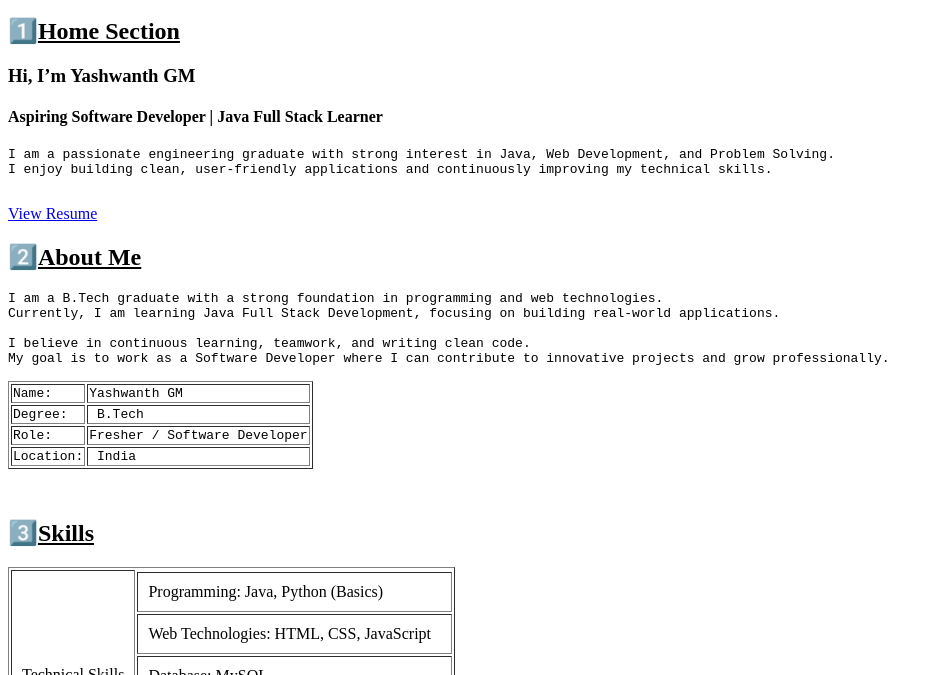
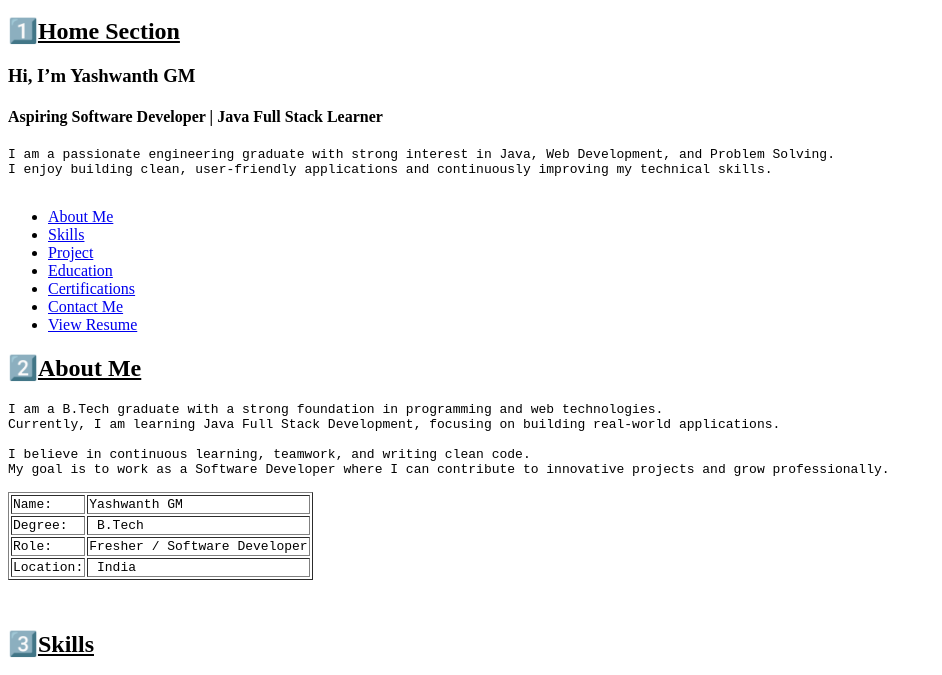
Before and after one commit to Yashwanth-Techi/Day4_portpholio, a plain HTML site: page index.html in a window 1280 px wide. Shown: the part 101-776 px from the top of the page, without its empty margins (0-942 px from the left). Drawn offline with Linux system fonts and the light colour scheme.

Commit message:
Update index.html

```diff
--- a/index.html
+++ b/index.html
@@ -24,9 +24,19 @@ I am a passionate engineering graduate with strong interest in Java, Web Develop
 I enjoy building clean, user-friendly applications and continuously improving my technical skills.
     </pre>
 
-    <a href="https://drive.google.com/file/d/14Qdruqo3jkDdbSukqijvo6z2i_qErNaO/view?usp=sharing" target="_blank">View Resume</a>
+    <ul>
+        <li><a href="#aboutme">About Me</a></li>
+        <li><a href="#skill">Skills</a></li>
+        <li><a href="#project">Project</a></li>
+        <li><a href="#Education">Education</a></li>
+        <li><a href="#Certifications">Certifications</a></li>
+        <li><a href="#Contact Me">Contact Me</a></li>
+        <li><a href="https://drive.google.com/file/d/14Qdruqo3jkDdbSukqijvo6z2i_qErNaO/view?usp=sharing" target="_blank">View Resume</a>
+</li>
+    </ul>
 
-    <h2>2️⃣<ins>About Me</ins></h2>
+
+    <h2 id="aboutme">2️⃣<ins>About Me</ins></h2>
     <pre>
 I am a B.Tech graduate with a strong foundation in programming and web technologies.
 Currently, I am learning Java Full Stack Development, focusing on building real-world applications.
@@ -54,7 +64,7 @@ My goal is to work as a Software Developer where I can contribute to innovative
 </table>
     </pre>
 
-    <h2>3️⃣<ins>Skills</ins></h2>
+    <h2 id="skill">3️⃣<ins>Skills</ins></h2>
 
     <table border="1" cellpadding="10" cellspaceing="0">
         <tr>
@@ -91,7 +101,7 @@ My goal is to work as a Software Developer where I can contribute to innovative
             <td>Time Management</td>
         </tr>
     </table>
-    <h2>4️⃣<ins>Projects</ins></h2>
+    <h2 id="project">4️⃣<ins>Projects</ins></h2>
     <pre>
 <ol><li>Inventory Management System
 
@@ -113,7 +123,7 @@ My goal is to work as a Software Developer where I can contribute to innovative
     </ol>
 </pre>
 
-<h2>5️⃣<ins>Education</ins></h2>
+<h2 id="Education">5️⃣<ins>Education</ins></h2>
 <pre>
 Bachelor of Technology (B.Tech)
 Engineering Graduate
@@ -123,7 +133,7 @@ Engineering Graduate
 <li>Completed academic and mini projects</li>
 </ul>
 
-<h2>6️⃣<ins>Certifications / Training</ins></h2>
+<h2 id="Certifications">6️⃣<ins>Certifications / Training</ins></h2>
 <ul>
     <li>IEEE Research Paper Presentation <a href="https://drive.google.com/file/d/1QyGUVp_GVYJij1LUIj-GJ5F4Qj-lIxOI/view?usp=sharing" target="_blank" >View</a></li>
     <li>ServiceNow(Certified System Administrator) <a href="https://drive.google.com/file/d/1PI9NZv5hktM18y3jhsYZ4nceHmTjkdLQ/view?usp=sharing" target="_blank">View</a></li>
@@ -132,14 +142,14 @@ Engineering Graduate
     <li>Python OPP'S(UDEMY) <a href="https://drive.google.com/file/d/1q0tMiqopkcidrxsiQiZhTNNAERr4ySUt/view?usp=sharing"target="_blank">view</a></li>
 </ul>
 
-<h2>7️⃣<ins>Contact Me</ins></h2>
+<h2 id="Contact Me">7️⃣<ins>Contact Me</ins></h2>
 <pre>I’m open to internship and fresher opportunities
 Feel free to reach out to me.
 
-Email: <a href="yashwanthgm692@gmail.com">yashwanthgm692@gmail.com</a>
-Phone: +91 XXXXXXXX
-LinkedIn: <a href="www.linkedin.com/in/yashwanth-techie">Connect</a>
-GitHub: <a href="https://github.com/Yashwanth-Techi">Expor</a>
+Email: <a href="mailto: yashwanthgm2000gmail.com" target="_blank">yashwanthgm2000@gmail.com</a>
+Phone: <a href="tel:+91 9739498257">+91 9739498257</a>
+LinkedIn: <a href="www.linkedin.com/in/yashwanth-techie" target="_blank">Connect</a>
+GitHub: <a href="https://github.com/Yashwanth-Techi" target="_blank">Explor</a>
 </pre>
 
 
```
